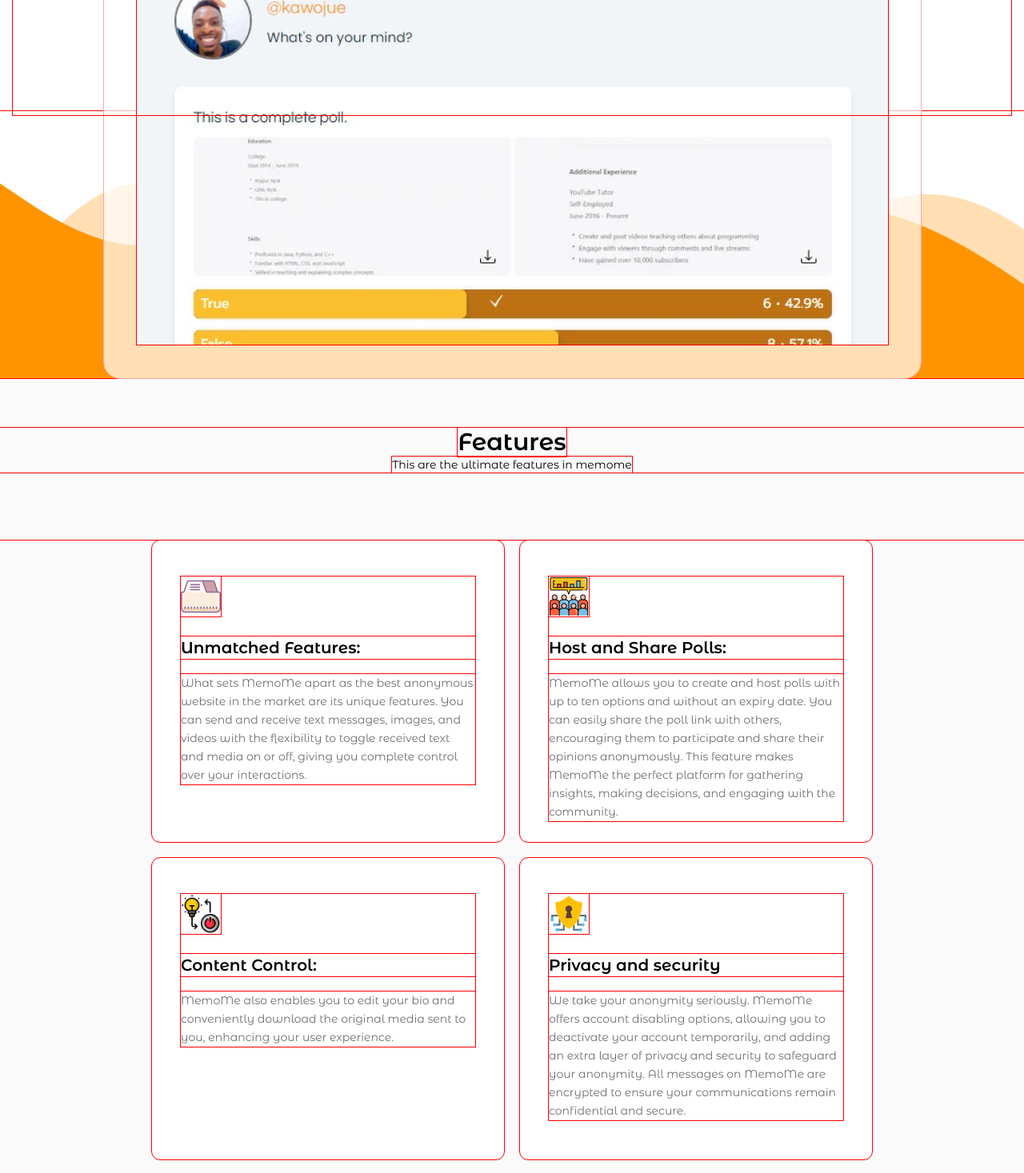
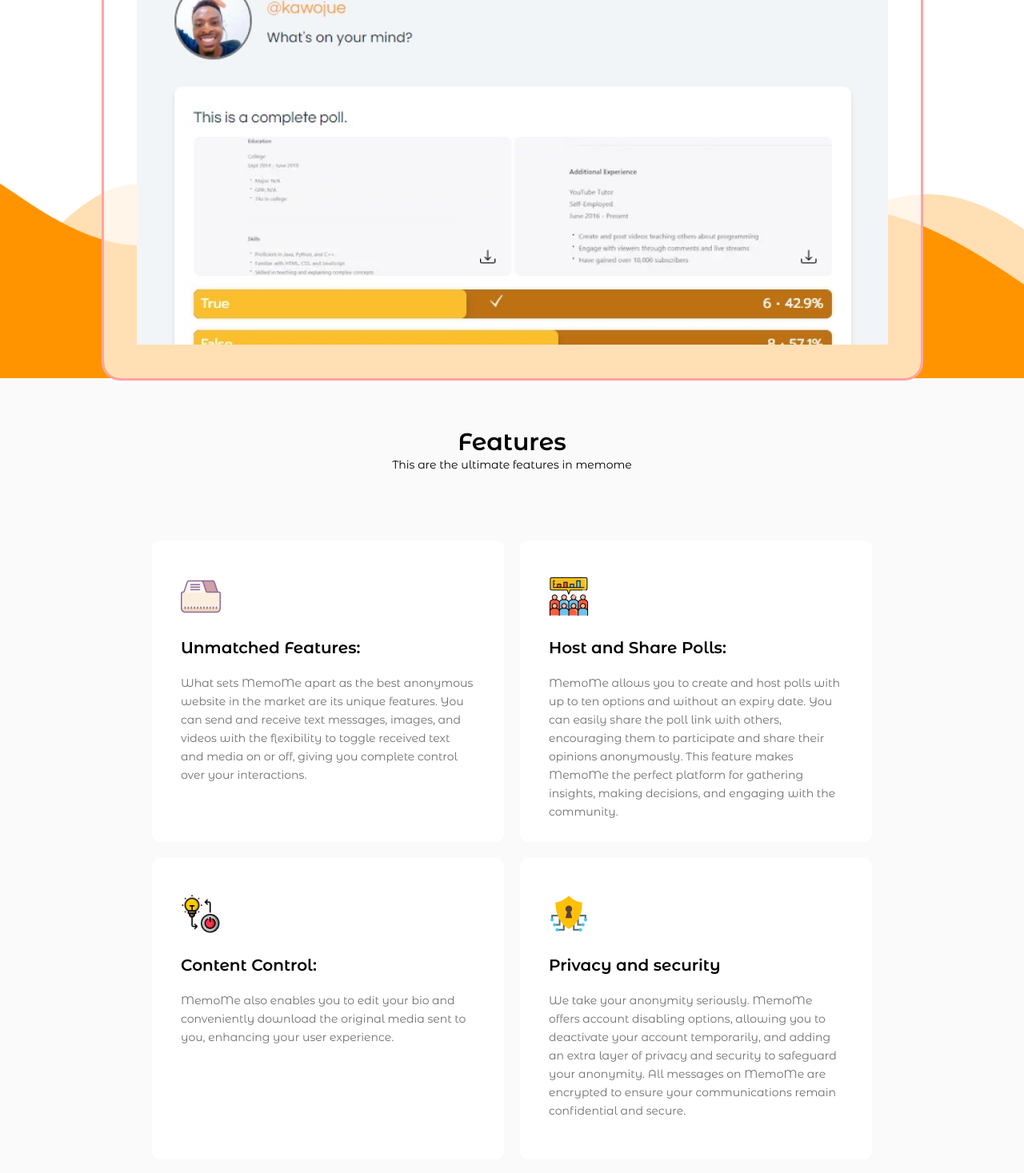
Before and after one commit to MemoMe-Org/client, a Next.js app: page / in a window 1280 px wide. Shown: the part 640-2107 px from the top of the page at 80% size. Built offline with nearby package versions, Linux system fonts and the light colour scheme; no server answers.

Commit message:
[chore] footer init

```diff
--- a/app/globals.css
+++ b/app/globals.css
@@ -4,7 +4,7 @@
 
 * {
   box-sizing: border-box;
-  outline: 1px solid red;
+  /* outline: 1px solid red; */
 }
 
 html {
--- a/app/home/faqs.tsx
+++ b/app/home/faqs.tsx
@@ -15,8 +15,8 @@ const FaqItem: React.FC<FaqItemProps> = ({ faq }) => {
     <div className={`block`} id='faqs'>
       <div
         onClick={toggle}
-        className={` flex flex-row justify-between self-start items-center text-[15px] rounded-[2px] min-w-[1200px] p-[17px] md:pl-[10px] md:text-[20px] font-semibold ${
-          isOpen ? 'bg-memo/10' : 'bg-white text-black'
+        className={`max-w-[1000px] flex flex-row justify-between  items-center text-[15px] rounded-[2px] p-[17px] md:pl-[10px] md:text-[20px] font-semibold ${
+          isOpen ? 'bg-memo/5' : 'bg-white text-black'
         }`}
       >
         {faq.question}
@@ -36,13 +36,13 @@ const FaqItem: React.FC<FaqItemProps> = ({ faq }) => {
       </div>
 
       <div
-        className={`transition-all duration-300 ${
+        className={`transition-all duration-300 border-b-2 border-b-[#CECECE] ${
           isOpen
-            ? 'md:backdrop:max-h-[255px] self-start pt-[14px] pb-[20px] md:pb-[40px] md:pt-[25px]'
+            ? 'md:backdrop:max-h-[255px] pt-[14px] pb-[20px] md:pb-[40px] md:pt-[25px]'
             : 'h-0 pb-0 pt-0'
         } overflow-hidden bg-white pr-[14px] pl-[10px] md:pr-[25px]`}
       >
-        <p className='text-[#363636] text-[15px] max-w-max self-start md:text-[18px] font-normal'>
+        <p className='text-[#363636] text-[15px] max-w-3xl md:text-[18px] font-normal'>
           {faq.answer}
         </p>
       </div>
@@ -53,7 +53,7 @@ const FaqItem: React.FC<FaqItemProps> = ({ faq }) => {
 const Faqs: React.FC<FaqsProps> = () => {
   return (
     <section
-      className={`${monst.className} mt-[40px] mx-[32px] md:mx-[66px] md:mt-[55px]`}
+      className={`${monst.className} flex flex-col items-center mt-[40px] mx-[32px] md:mx-[66px] md:mt-[55px]`}
     >
       <div>
         <h2
@@ -65,7 +65,7 @@ const Faqs: React.FC<FaqsProps> = () => {
           have question? we are here to help
         </P>
 
-        <div className='lg:cursor-pointer mt-[37px] space-y-3 lg:space-y-0 lg:flex lg:flex-col items-center mx-[97px] lg:gap-4'>
+        <div className='lg:cursor-pointer mt-[37px] space-y-3 lg:space-y-0 lg:flex lg:flex-col items mx-[97px] lg:gap-4'>
           {faqs.map((faq, index) => (
             <FaqItem key={index} faq={faq} />
           ))}
--- a/app/home/features.tsx
+++ b/app/home/features.tsx
@@ -9,11 +9,11 @@ export default function Features() {
       id='features'
       className={`${monst.className} bg-[#FAFAFA] pt-[62px]`}
     >
-      <div className='flex flex-col items-center mx-auto font-alt'>
+      <div className='flex flex-col items-center mx-auto '>
         <H1>Features </H1>
         <P>This are the ultimate features in memome</P>
       </div>
-      <div className='flex flex-row flex-wrap justify-center mx-auto items-center gap-5 mt-[85px]'>
+      <div className='flex flex-row flex-wrap justify-center mx-[77px] items-center gap-5 mt-[85px]'>
         {features.map((feature) => (
           <div
             key={feature?.id}
--- a/app/home/hero.tsx
+++ b/app/home/hero.tsx
@@ -5,7 +5,7 @@ import Image from 'next/image';
 export default function Hero() {
   return (
     <section>
-      <div className='relative'>
+      <div className='relative flex flex-col items-center'>
         <figure className='absolute bottom-0'>
           <Image
             src={wave}
@@ -14,7 +14,7 @@ export default function Hero() {
             priority
             draggable={false}
             alt='wave illustration'
-            className='mx-auto object-cover block'
+            className='mx-aut object-cover block'
           />
         </figure>
         <figure className='relative z-20 group bg-hero mt-[40px] px-[41px] py-[42px] rounded-[20px] outline-red-300 outline w-fit mx-auto'>
--- a/components/footer/footer.tsx
+++ b/components/footer/footer.tsx
@@ -1,14 +1,21 @@
-import { P } from '@/utils/typography';
+import { monst } from '@/public/fonts/f';
+import { H3, P } from '@/utils/typography';
 
 export default function Footer() {
   return (
-    <footer className='flex flex-row px-[31px] mt-[100px]'>
-      <div className=''>
-        <P className='text-[#4F4F4F]  text-lg leading-[33px]'>
-           Copyright <span>&copy;</span>&nbsp;
-          <span>{new Date().getFullYear()} </span> Molten
-        </P>
-      </div>
-    </footer>
+    <>
+      <footer
+        className={` ${monst.className} flex flex-row justify-center px-[31px] mt-[100px]`}
+      >
+        <div className='flex flex-col items-center'>
+          <H3>All rights Reserved</H3>
+          <P className='text-[#4F4F4F]  !text-lg leading-[33px]'>
+             Copyright <span>&copy;</span>&nbsp;
+            <span>{new Date().getFullYear()} </span> MemoMe
+          </P>
+          <P>BUilt with ❤</P>
+        </div>
+      </footer>
+    </>
   );
 }
```
